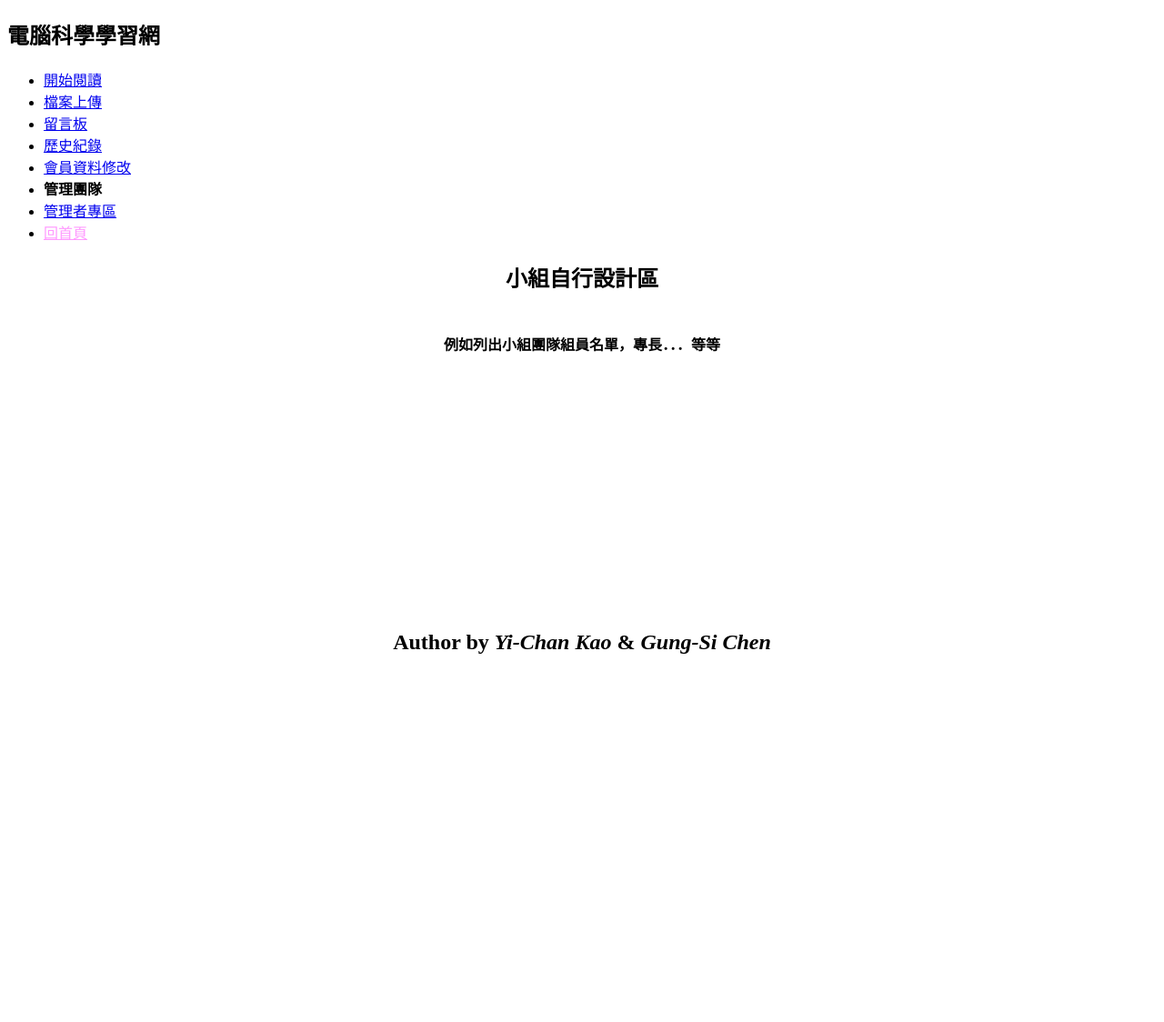
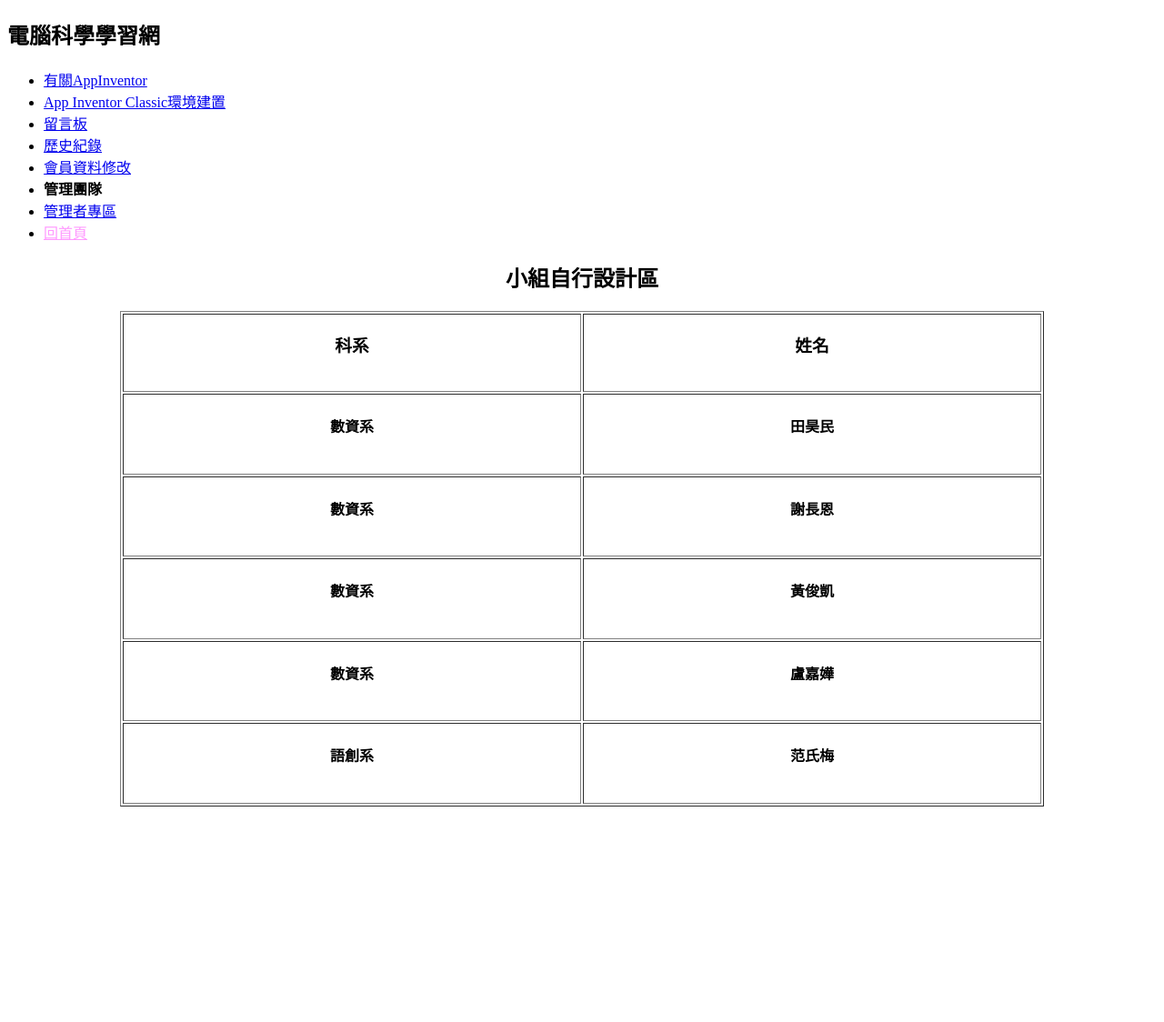
Before and after one commit to NTUEGROUP2/Group2, a PHP site: page /group.php in a window 1280 px wide. Shown: the top 1124 px of the page at 91% size. Before the commit the page ends 719 px from the top, so only its background shows below. Run offline with PHP 8.4, Linux system fonts and the light colour scheme.

Commit message:
group.php has changed

```diff
--- a/group.php
+++ b/group.php
@@ -13,8 +13,8 @@
 <div id="MAIN_NAV" >
 
 	<ul>
-		<li><a href="reading.php">開始閱讀</a></li>
-		<li><a href="upload.php">檔案上傳</a></li>
+        <li><a href="reading.php">有關AppInventor</a></li>
+        <li><a href="upload.php">App Inventor Classic環境建置</a></li>
 		<li><a href="message.php">留言板</a></li>
 		<li><a href="record.php">歷史紀錄</a></li>
 		<li><a href="login.php">會員資料修改</a></li>
@@ -27,12 +27,33 @@
 	<p>
 		<center>
 		<h2>小組自行設計區<br/></h2>
-		<table>
+		<table border = 1>
 		<tr>
-			<td> <h4>例如列出小組團隊組員名單，專長．．．等等<br/></td>
+			<td height = 5 width = 500 align = center> <h3>科系</h3><br/></td>
+			<td height = 5 width = 500 align = center> <h3>姓名</h3><br/></td>
+		</tr>
+		<tr>
+			<td height = 5 width = 500 align = center> <h4>數資系</h4><br/></td>
+			<td height = 5 width = 500 align = center> <h4>田昊民</h4><br/></td>
+		</tr>
+		<tr>
+			<td height = 5 width = 500 align = center> <h4>數資系</h4><br/></td>
+			<td height = 5 width = 500 align = center> <h4>謝長恩</h4><br/></td>
+		</tr>
+		<tr>
+			<td height = 5 width = 500 align = center> <h4>數資系</h4><br/></td>
+			<td height = 5 width = 500 align = center> <h4>黃俊凱</h4><br/></td>
+		</tr>
+		<tr>
+			<td height = 5 width = 500 align = center> <h4>數資系</h4><br/></td>
+			<td height = 5 width = 500 align = center> <h4>盧嘉嬅</h4><br/></td>
+		</tr>
+		<tr>
+			<td height = 5 width = 500 align = center> <h4>語創系</h4><br/></td>
+			<td height = 5 width = 500 align = center> <h4>范氏梅</h4><br/></td>
 		</tr>
 		</table>
-		<br/><br/><br/><br/><br/><br/></h4>
+		<br/><br/><br/><br/><br/><br/>
 		</center>
 	</p>
 </div>
```
